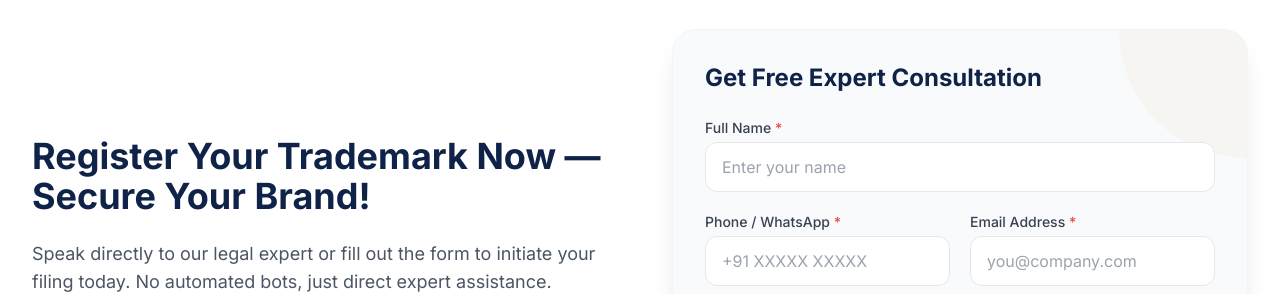
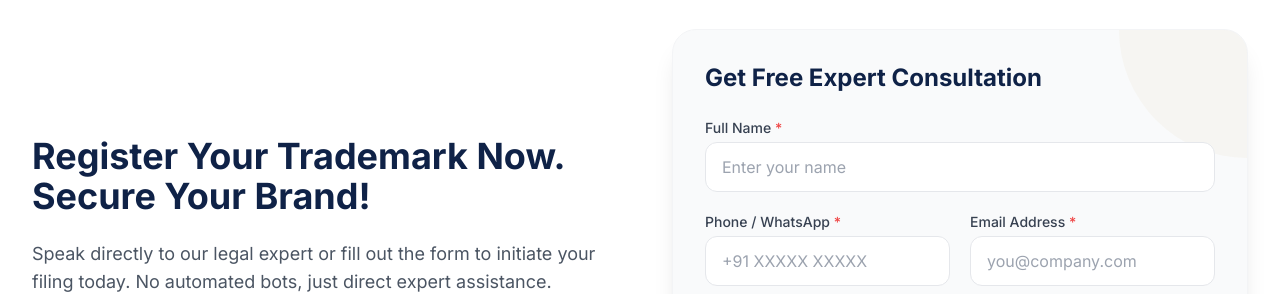
Before and after one commit to jrhfusfb/Trademark-Secure-Co, a React (Vite) app in the folder frontend/: page / in a window 1280 px wide. Shown: the part 3340-3634 px from the top of the page. Built offline with nearby package versions, Linux system fonts and the light colour scheme.

Commit message:
Content: remove em-dash from contact section heading

```diff
--- a/frontend/src/pages/Index8Page.jsx
+++ b/frontend/src/pages/Index8Page.jsx
@@ -321,7 +321,7 @@
           <div className="grid lg:grid-cols-2 gap-16 items-center">
             {/* Contact Details */}
             <div>
-              <h2 className="text-3xl md:text-4xl font-bold text-primary mb-6">Register Your Trademark Now &mdash; Secure Your Brand!</h2>
+              <h2 className="text-3xl md:text-4xl font-bold text-primary mb-6">Register Your Trademark Now. Secure Your Brand!</h2>
               <p className="text-lg text-gray-600 mb-10">Speak directly to our legal expert or fill out the form to initiate your filing today. No automated bots, just direct expert assistance.</p>
 
               <div className="space-y-6 perspective-1000">
```
